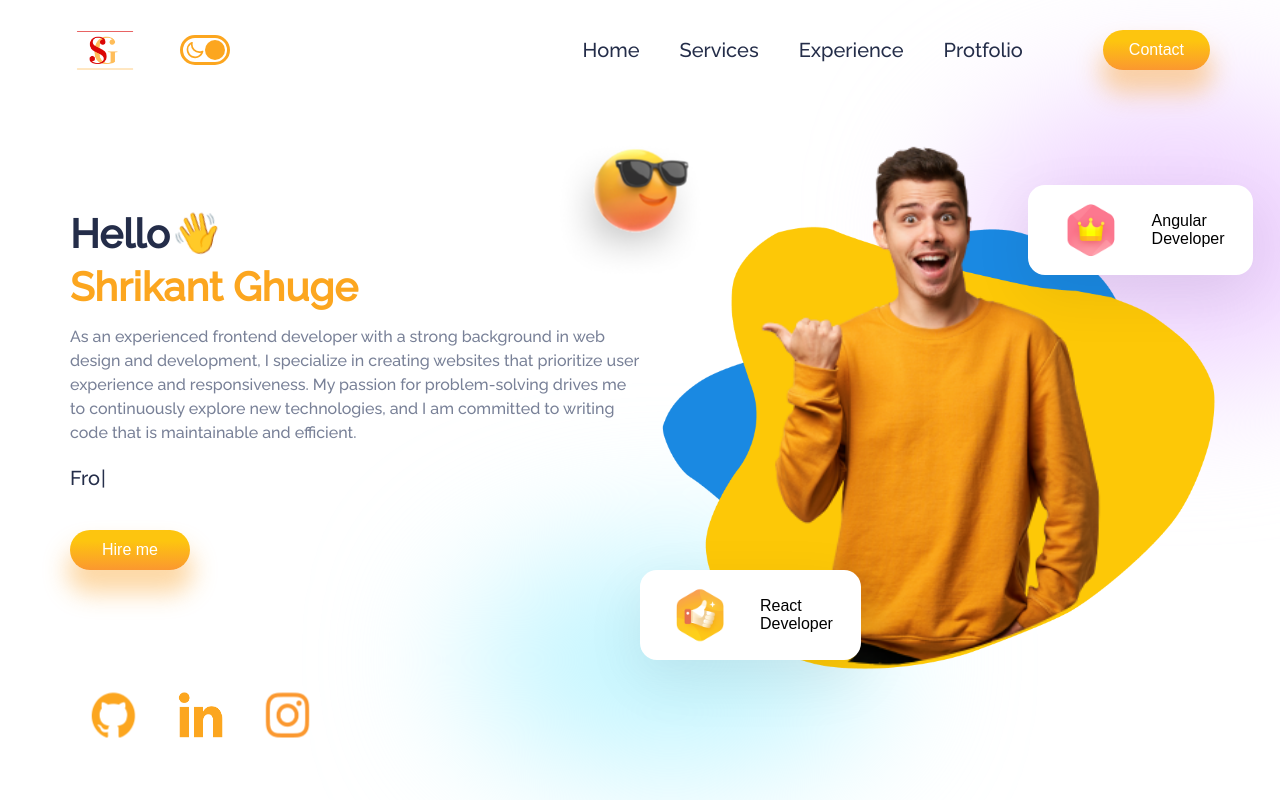
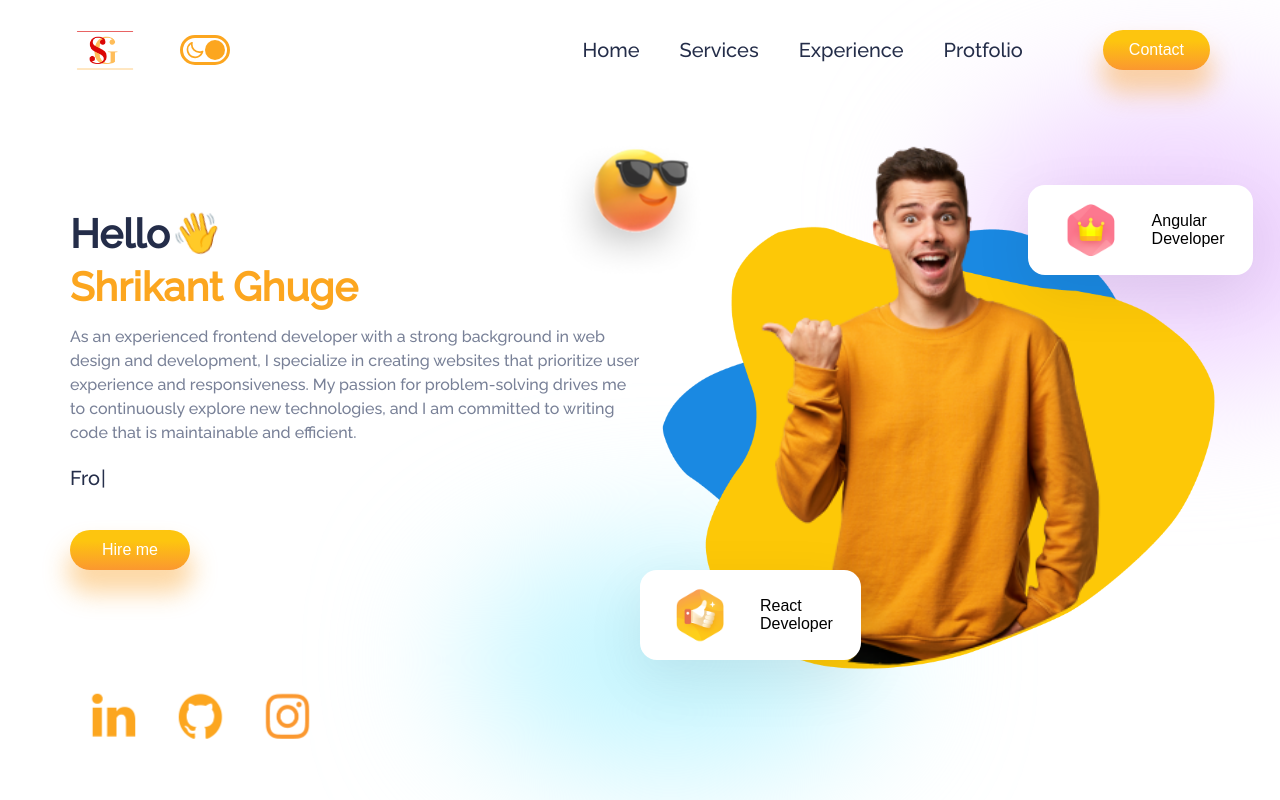
Before and after one commit to shrikant-ghuge-dev/portfolio, a React (Create React App) app: page / in a window 1280 px wide. Shown: the top 800 px of the page. Built offline with nearby package versions, Linux system fonts and the light colour scheme.

Commit message:
footer copyright added

```diff
--- a/src/components/Footer/Footer.css
+++ b/src/components/Footer/Footer.css
@@ -5,6 +5,7 @@
   position: relative;
   margin-top: -7rem;
 }
+
 .f-content {
   position: absolute;
   display: flex;
@@ -16,13 +17,18 @@
   gap: 4rem;
   color: white;
 }
+
+.f-content.b16 {
+  bottom: 16px;
+}
+
 .f-icons {
   display: flex;
   gap: 2rem;
 }
 
-@media screen and (max-width: 480px){
-  .f-content{
+@media screen and (max-width: 480px) {
+  .f-content {
     transform: scale(.5);
   }
 }
--- a/src/components/Footer/Footer.jsx
+++ b/src/components/Footer/Footer.jsx
@@ -27,6 +27,7 @@ const Footer = () => {
           </a>
         </div>
       </div>
+      <div className="f-content b16">&copy; Copyright 2023 shrikant-ghuge.netlify.app</div>
     </div>
   );
 };
--- a/src/components/Intro/Intro.jsx
+++ b/src/components/Intro/Intro.jsx
@@ -43,9 +43,15 @@ const Intro = () => {
         </Link>
         {/* social icons */}
         <div className="i-icons">
-          <img src={Github} alt="" />
-          <img src={LinkedIn} alt="" />
-          <img src={Instagram} alt="" />
+          <a target="_black" href="https://linkedin.com/in/shrikant-ghuge-01">
+            <img src={LinkedIn} alt="shrikant linkedin" />
+          </a>
+          <a target="_black" href="https://github.com/shrikant-ghuge-dev">
+            <img src={Github} alt="shrikant github" />
+          </a>
+          <a target="_black" href="https://instagram.com/shree.ghuge">
+            <img src={Instagram} alt="shrikant instagram" />
+          </a>
         </div>
       </div>
       {/* right image side */}
```
